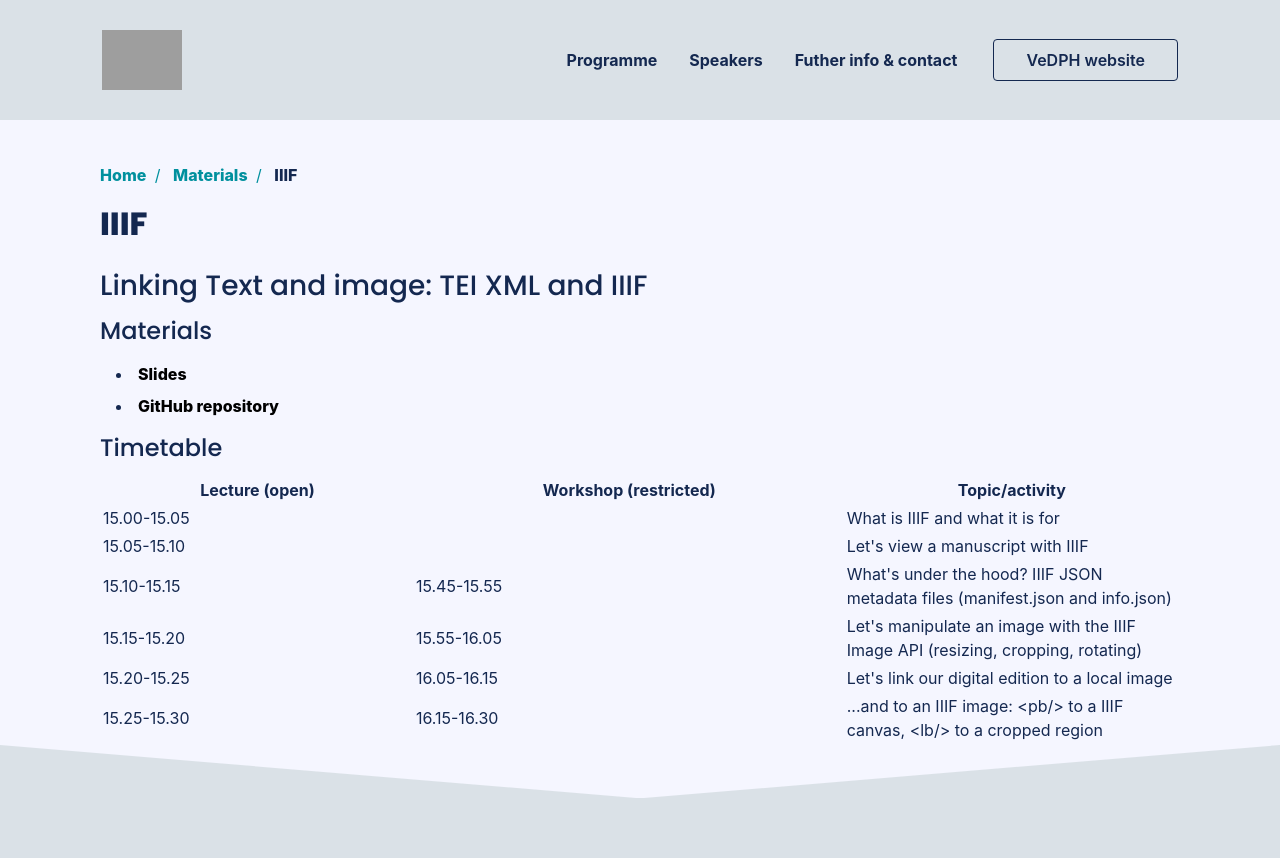
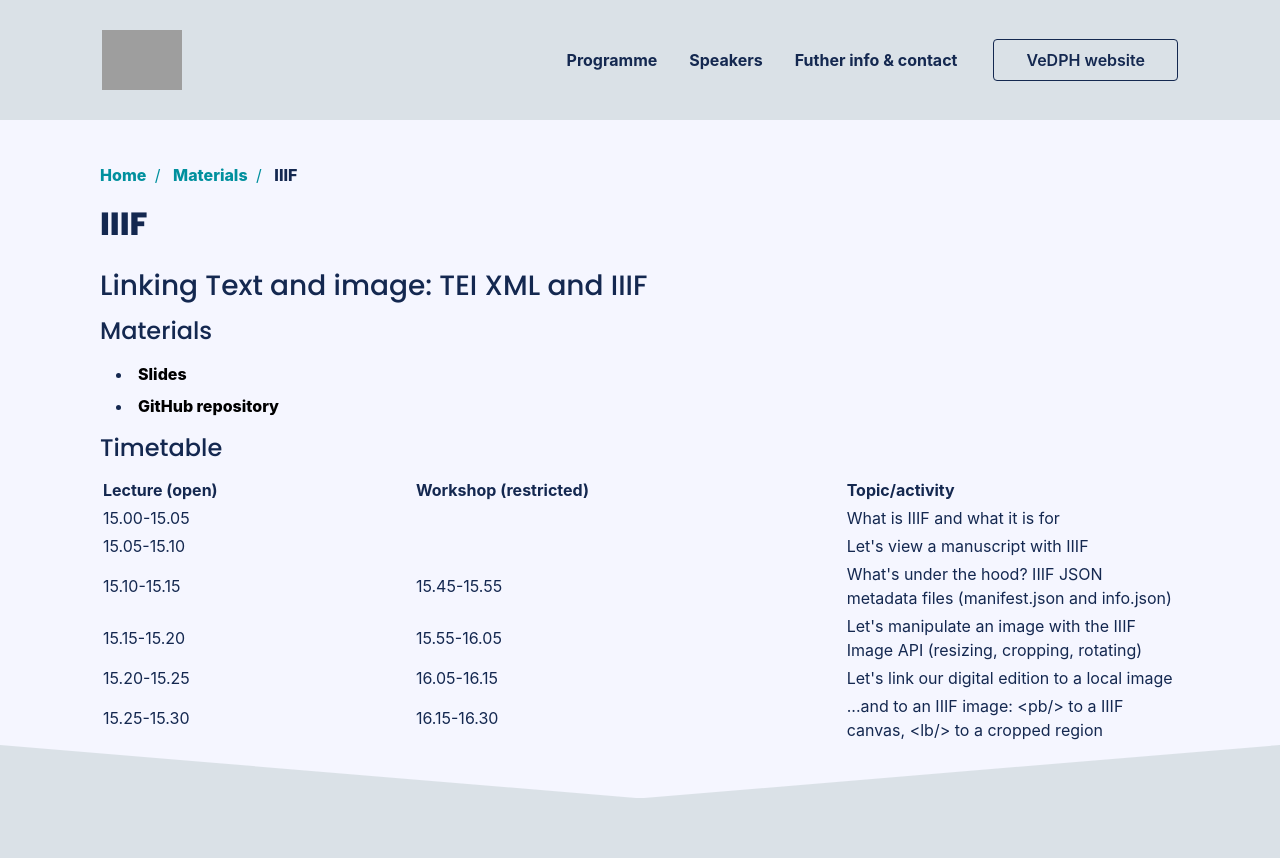
Before and after one commit to vedph/summercamp, a Jekyll site: the page built from materials/monella/index.html, in a window 1280 px wide. Shown: the top 858 px of the page. Built offline with Jekyll 4.4.1, drawn with Linux system fonts in a browser that asks for light colours; nearby versions of some CDN libraries; some web fonts are replaced; grey boxes are pictures that could not be loaded.

Commit message:
Align text in table

```diff
--- a/materials/monella/index.html
+++ b/materials/monella/index.html
@@ -20,7 +20,7 @@ subcategory: materials
 
 <h4>Timetable</h4>
 
-<table>
+<table style="text-align: left;">
 <thead>
 <colgroup>
 <col />
```
